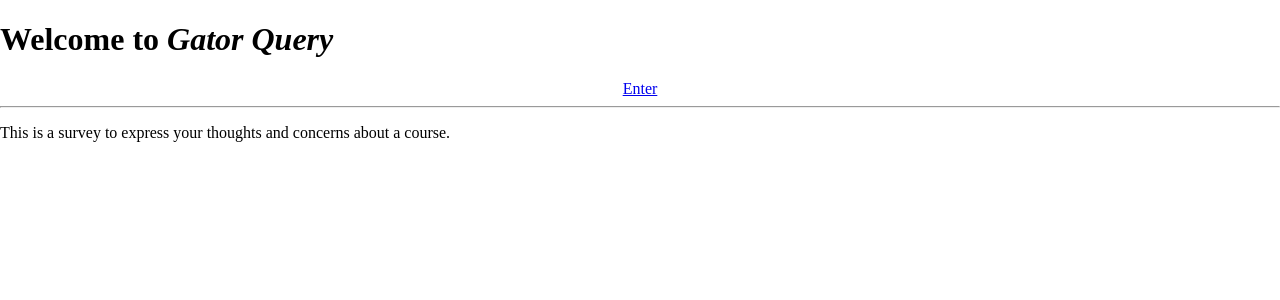
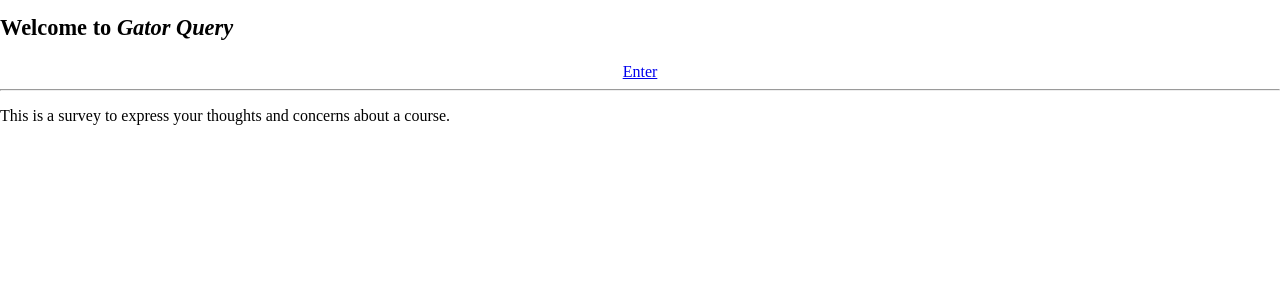
Before and after one commit to GatorEducator/gatorquery, a Flask app: template templates/homepage.html in a window 1280 px wide. Shown: the part 78-378 px from the top of the page. Run offline with Flask 2, Linux system fonts and the light colour scheme; the template is opened without the code that fills it, so the values that code supplies are empty.

Commit message:
Styling level 1 headers

```diff
--- a/static/style.css
+++ b/static/style.css
@@ -18,3 +18,8 @@ footer {
   color: white;
   border-top: 1px solid black;
 }
+h1 {
+  margin-bottom: 1em;
+  font-size: 1.4em;
+  font-weight: bold;
+}
```
